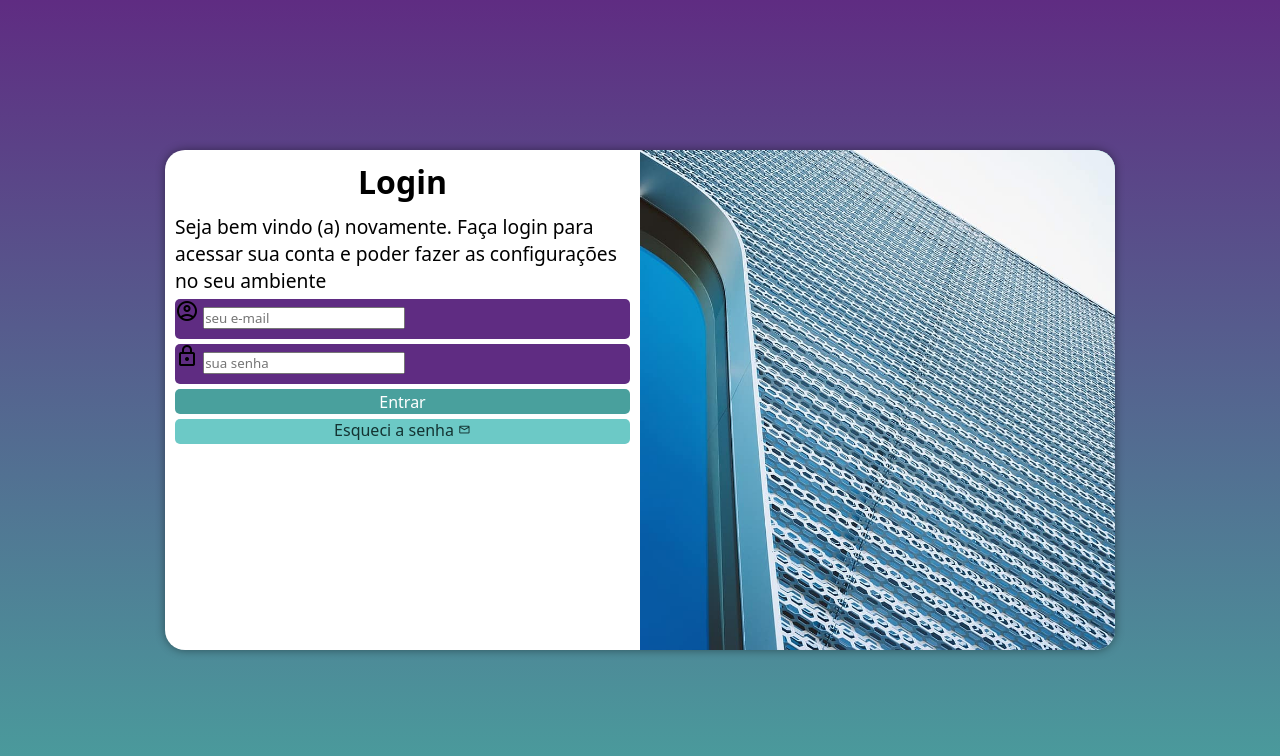
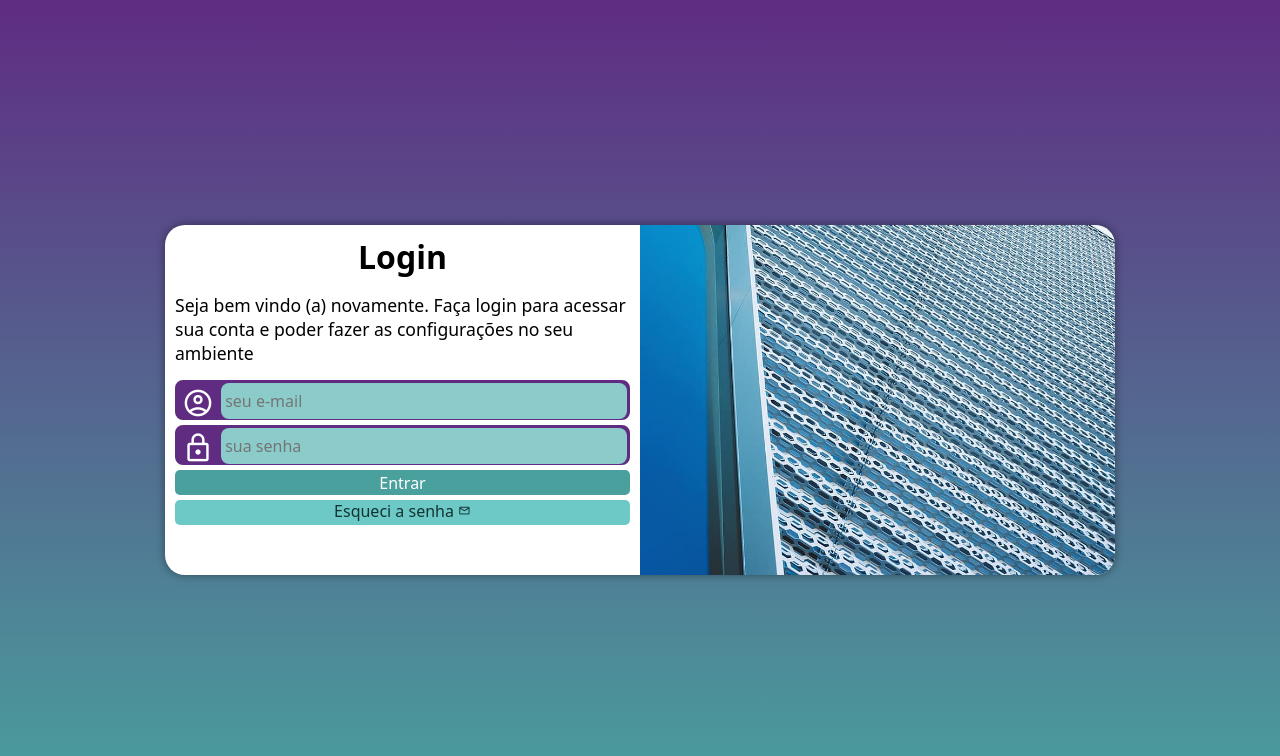
Before and after one commit to pedrostaradub/projeto-login, a plain HTML site: page index.html in a window 1280 px wide. Drawn offline with nearby package versions, Linux system fonts and the light colour scheme.

Commit message:
atualizando formulário

```diff
--- a/estilos/media-query.css
+++ b/estilos/media-query.css
@@ -8,6 +8,7 @@
 
     section#login {
         width: 80vw;
+        height: 280px;
     }
 
     section#login > div#imagem {
@@ -30,6 +31,7 @@
 
     section#login {
         width: 950px;
+        height: 350px;
     }
 
     section#login > div#imagem {
@@ -48,6 +50,7 @@
     }
 
     div#formulario > p {
-        font-size: 1.2em;
+        font-size: 1.1em;
+        margin: 15px 0px;
     }
 }
--- a/estlos/style.css
+++ b/estlos/style.css
@@ -28,8 +28,8 @@ section#login {
     position: absolute;
     top: 50%;
     left: 50%;
-    transform: translate(-50%, -50%);
     overflow: hidden;
+
 
     background-color: white;
     width: 260px;
@@ -39,6 +39,7 @@ section#login {
 
     transition: width .3s, height .3s;
     transition-timing-function: ease;
+    transform: translate(-50%, -50%);
 }
 
 section#login > div#imagem {
@@ -68,12 +69,38 @@ form > div.campo {
     width: 100%;
     display: block;
     height: 40px;
-    border-radius: 5px;
+    border-radius: 8px;
     margin: 5px 0px;
+    border: 2px solid #5f2c82;
 }
 
 div.campo > label {
     display: none;
+}
+
+div.campo > span {
+    color: white;
+
+    font-size: 2em;
+    width: 40px;
+    padding: 5px;
+}
+
+div.campo > input {
+    background-color: #8bccca;
+    font-size: 1em;
+    width: ;
+    height: 100%;
+    border: 0px;
+    border-radius: 8px;
+    padding: 4px;
+    width: calc(100% - 45px);
+    transform: translateY(-12px);
+}
+
+div.campo > input:focus-within {
+    background-color: white;
+    border: none;
 }
 
 
```
